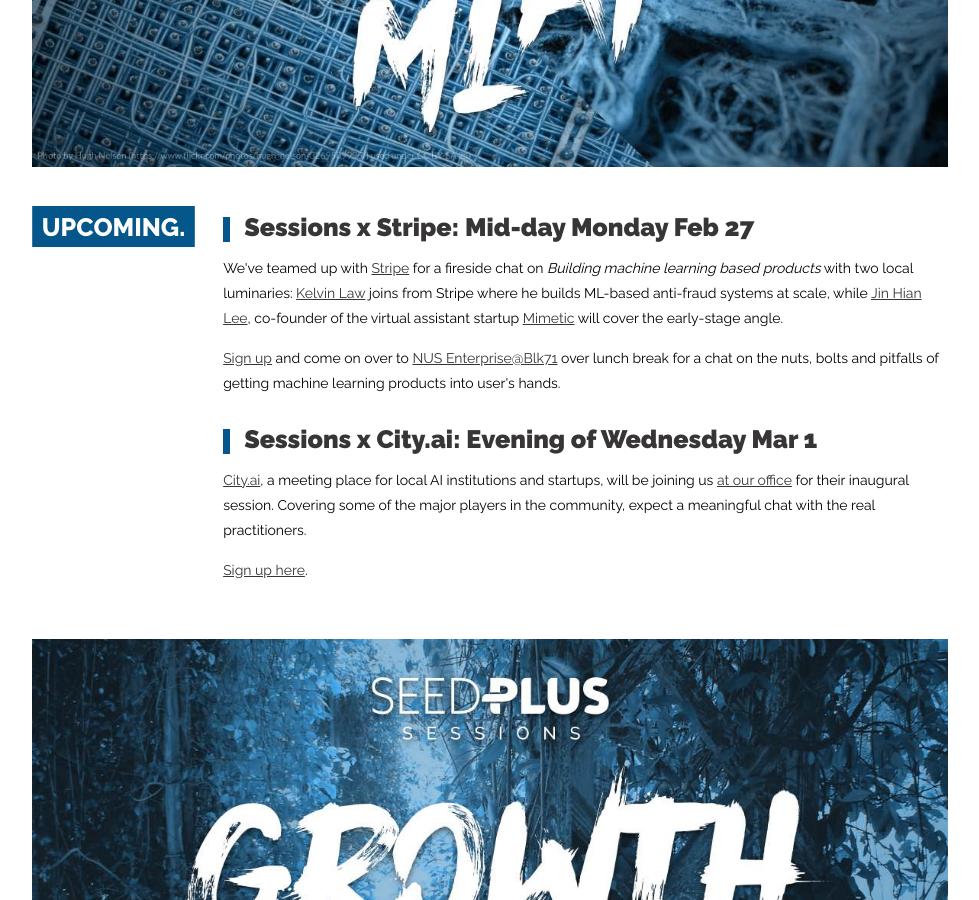
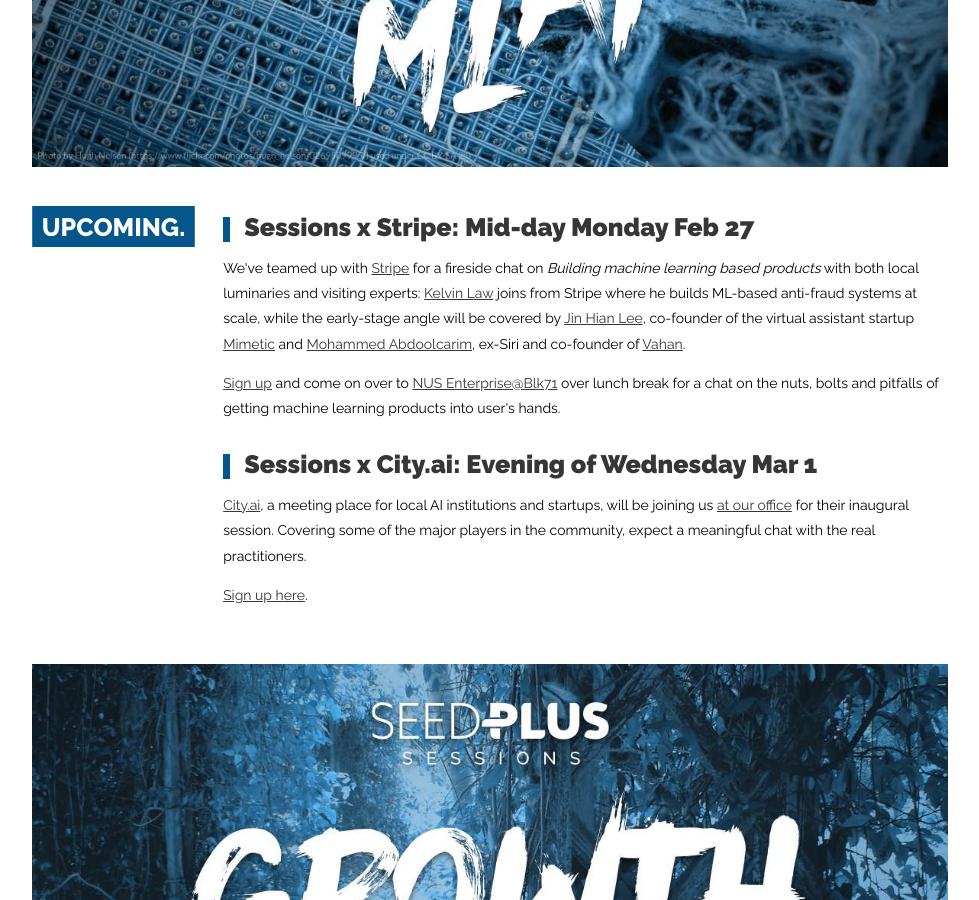
Before and after one commit to SeedPlus/seedplus.github.io, a Jekyll site: the page built from 04_sessions.html, in a window 1280 px wide and 900 px high, scrolled down 332 px. Shown: the whole window, without its empty margins (150-1129 px from the left). Built offline with Jekyll 4.4.1, drawn with Linux system fonts in a browser that asks for light colours.

Commit message:
Update session speakers

```diff
--- a/04_sessions.html
+++ b/04_sessions.html
@@ -21,7 +21,7 @@
 
     <h4>Sessions x Stripe: Mid-day Monday Feb 27</h4>
     <p>We've teamed up with <a href='https://stripe.com'>Stripe</a> for a fireside chat on <em>Building machine learning
-based products</em> with two local luminaries: <a href='https://twitter.com/kelvl'>Kelvin Law</a> joins from Stripe where he builds ML-based anti-fraud systems at scale, while <a href='https://twitter.com/jinhian_lee'>Jin Hian Lee</a>, co-founder of the virtual assistant startup <a href=''>Mimetic</a> will cover the early-stage angle.</p>
+based products</em> with both local luminaries and visiting experts: <a href='https://twitter.com/kelvl'>Kelvin Law</a> joins from Stripe where he builds ML-based anti-fraud systems at scale, while the early-stage angle will be covered by <a href='https://twitter.com/jinhian_lee'>Jin Hian Lee</a>, co-founder of the virtual assistant startup <a href=''>Mimetic</a> and <a href='https://twitter.com/goteamups'>Mohammed Abdoolcarim</a>, ex-Siri and co-founder of <a href='http://vahan.co/'>Vahan</a>.</p>
     <p><a href='https://stripe.com/events/fireside-chat-machine-learning'>Sign up</a> and come on over to <a href='https://www.google.com/maps?q=71+Ayer+Rajah+Crescent,+02-01,+Singapore+139951'>NUS Enterprise@Blk71</a> over lunch break for a chat on the nuts, bolts and pitfalls of getting machine learning products into user's hands.</p>
 
     <h4>Sessions x City.ai: Evening of Wednesday Mar 1</h4>
```
